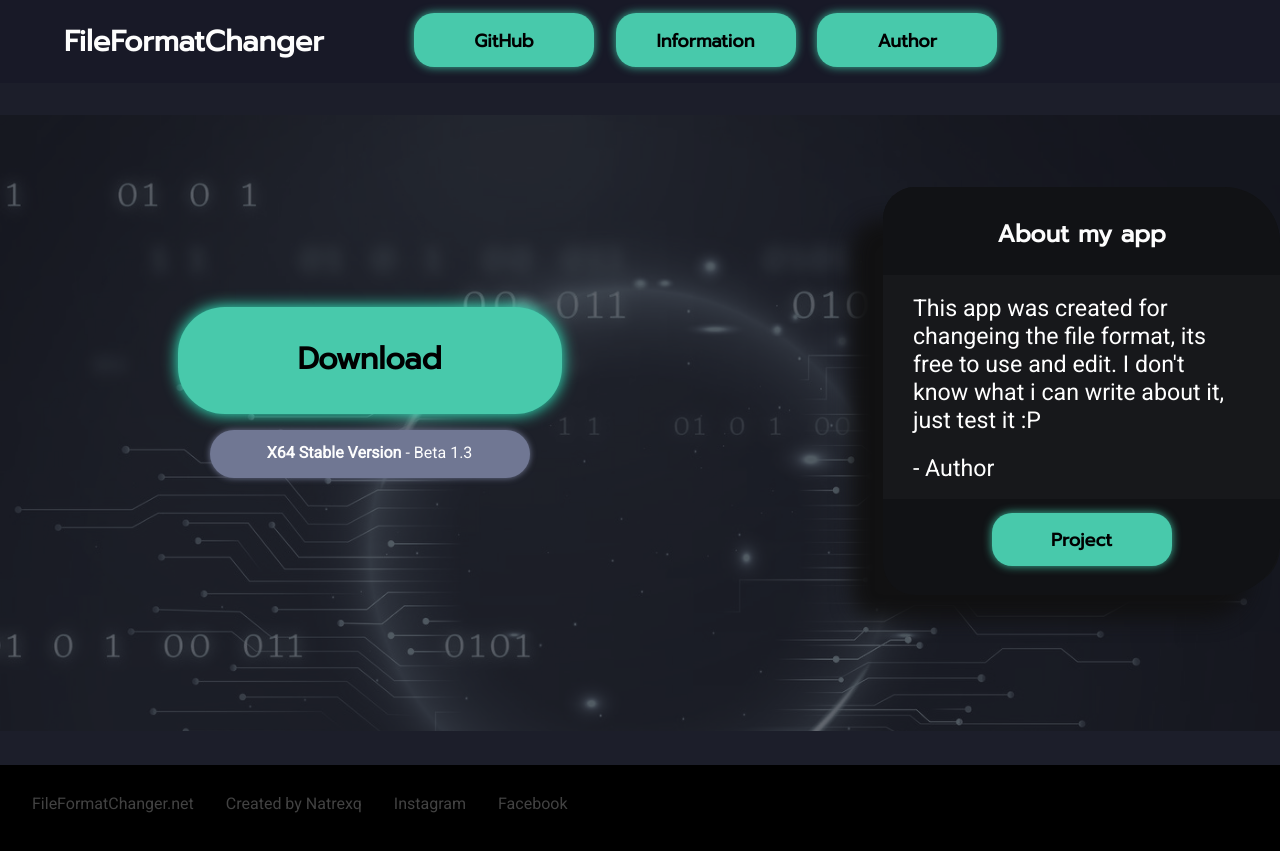
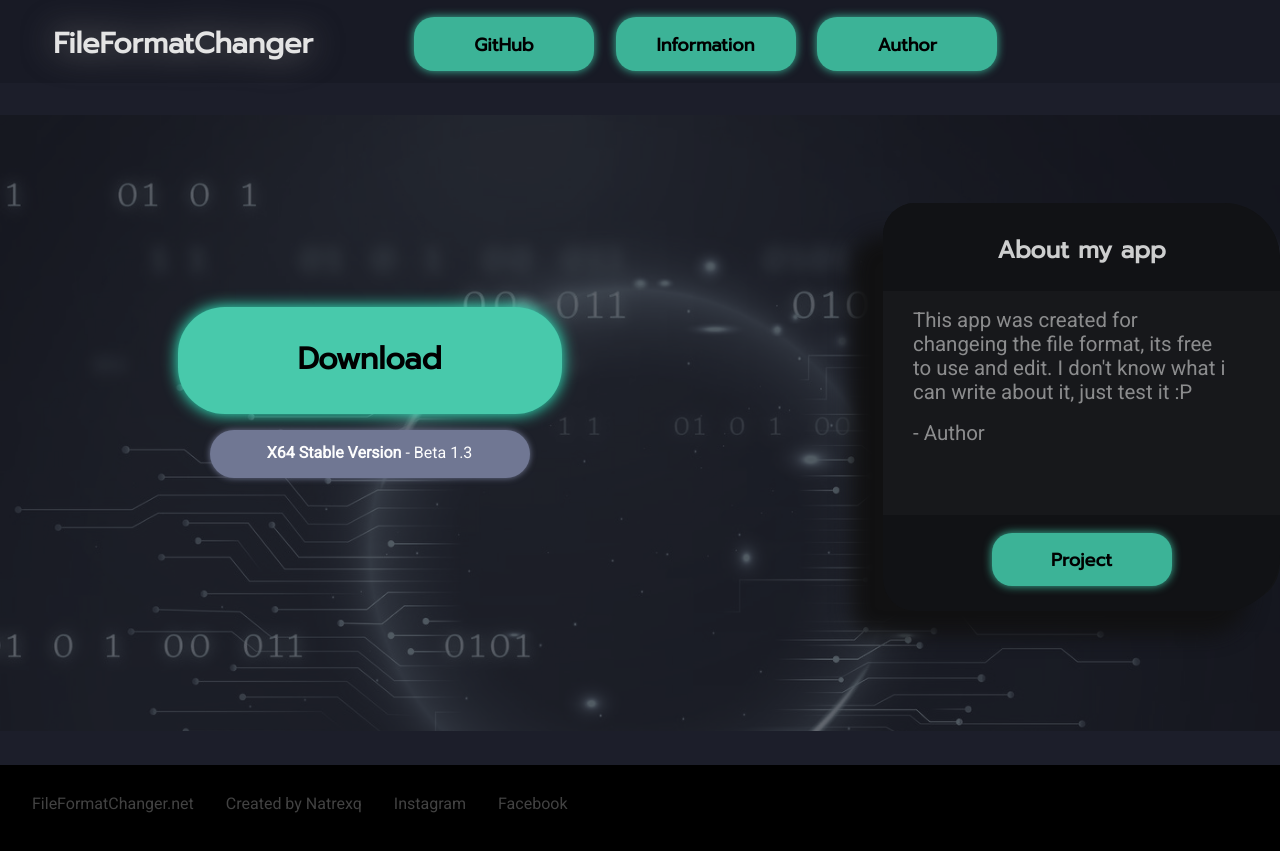
Before and after one commit to Natrexq/FileFormatChanger-Website, a plain HTML site: page index.html in a window 1280 px wide. Drawn offline with Linux system fonts and the light colour scheme.

Commit message:
Update main.css

```diff
--- a/css/main.css
+++ b/css/main.css
@@ -42,12 +42,17 @@
         width: 100%;
         float: left;
         height: 5.2em;
-        background-color:#181927;
+        background-color:#181a25;
 
     }
+
+
         .logo{
+            margin-top: 0.1em;
             width: 30%;
-            padding-left: 4em;
+            padding-left: 2em;
+            display: flex;
+            justify-content: center;
 
 
         }
@@ -132,6 +137,7 @@
 }
 
                 .dwbut{
+
                     float: left;
                     width: 30em;
 
@@ -184,7 +190,7 @@
 }
                             #desc:hover{font-size: 110%;}
             .info{
-               margin-top: 4.5em;
+               margin-top: 5.5em;
 
                width: 30em;
                height: 25em;
@@ -251,21 +257,29 @@
         background-color: #000000;
     }
     .end{
+        cursor: default;
         color: #424242;
         margin-top: 1.8em;
         margin-left: 2em;
         font-family: 'Roboto', sans-serif;
     }
-
+    .spaninfo{
+        cursor:grab;
+        color: #424242;
+        float: right;
+        margin-top: 1.8em;
+        margin-left: 2em;
+        font-family: 'Roboto', sans-serif;
+    }
 /*BUTTONS*/
         .nvbut{
             border: none;
-            margin-top: 1em;
+            margin-top: 1.3em;
             width: 13.5em;
             height: 4em;
             border-radius: 1.5em;
             filter: drop-shadow(0 0 5px #3BBA9C);
-            background-color:#48c9ab;
+            background-color:#3cb397;
             transition: filter 500ms;
 
             -webkit-border-radius: 1.5em;
@@ -277,6 +291,7 @@
 }
 .nvbut:hover{ filter: drop-shadow(0 0 10px #3BBA9C); -webkit-filter: drop-shadow(0 0 10px #3BBA9C); }
     .download{
+        cursor: pointer;
         width: 80%;
         height: 8em;
         border: none;
@@ -298,22 +313,24 @@
 
 /* TEXT*/
 .intro{
-
     cursor: pointer;
     float: left;
-    color: #FDFDFD;
+    color: #e4e4e4;
+    filter: drop-shadow(0 0 16px #6d6d6d);
     font-size: 180%;
     margin-top: 0.7em;
     font-family: 'Prompt', sans-serif;
     font-weight: bold;
-    transition: font-size 500ms;
-    -webkit-transition: font-size 500ms;
-    -moz-transition: font-size 500ms;
-    -ms-transition: font-size 500ms;
-    -o-transition: font-size 500ms;
+    transition: font-size 500ms,color 500ms;
+    -webkit-transition: font-size 500ms,color 500ms;
+    -moz-transition: font-size 500ms,color 500ms;
+    -ms-transition: font-size 500ms,color 500ms;
+    -o-transition: font-size 500ms,color 500ms;
+    -webkit-filter: drop-shadow(0 0 16px #6d6d6d);
 }
-.intro:hover{font-size: 188%;}
+.intro:hover{font-size: 188%; color: #EDEDED;}
 .but{
+    cursor: pointer;
     font-size: 135%;
     font-family: 'Prompt', sans-serif;
     margin-top: 0.7em;
@@ -339,6 +356,7 @@
 }
 h2.dow:hover{font-size: 270%;}
 .fsinfo{
+    opacity: 80%;
     cursor: pointer;
     float: left;
     color: #FDFDFD;
@@ -348,8 +366,9 @@
     font-weight: bold;
 }
 .descri{
+    opacity: 50%;
     width: 95%;
-    font-size: 145%;
+    font-size: 128%;
     font-family: 'Roboto', sans-serif;
     font-weight: normal;
     color: white;
```
